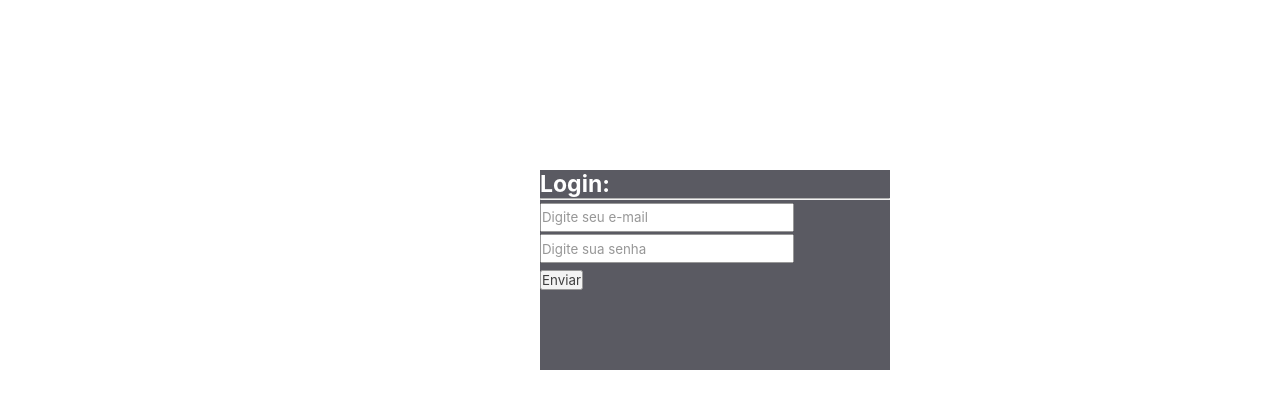
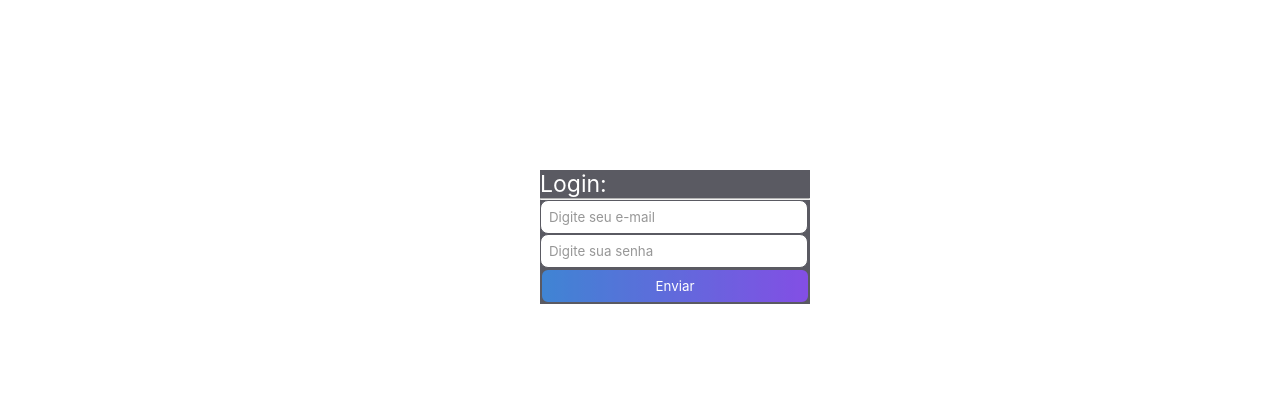
Before and after one commit to maydoug/telalogin_responsivo, a plain HTML site: page index.html in a window 1280 px wide. Shown: the part 69-478 px from the top of the page. Drawn offline with Linux system fonts and the light colour scheme.

Commit message:
estilizacao dos botoes e forms

```diff
--- a/css/style.css
+++ b/css/style.css
@@ -48,12 +48,42 @@ height:450px;
     margin-left:-100px; /* Metade do valor da Largura */
     margin-top:-50px; /* Metade da valor da Altura */
     position:absolute;
-    width: 350px; /* Valor da Largura */
-    height: 200px; /* Valor da Altura */
+    width: auto; /* Valor da Largura */
+    height: auto; /* Valor da Altura */
     color:#fff;
     background-color: #23232e;
     opacity: 75%;
     font-size: 23px;
+}
+
+.form-control {
+    outline: unset;
+    padding: 8px;
+    width: 250px;
+    border: 1px solid #23232e;
+    border-radius: 8px;
+}
+.form-control:focus{
+    opacity: 85%;
+    transition: 0.3s;
+}
+
+.btn-control {
+    background-image: linear-gradient(to right,rgb(0, 92, 197), rgb(90, 20, 220));
+    outline: unset;
+    padding: 8px;
+    width: 270px;
+    border: 2px solid #23232e;
+    border-radius: 8px;
+    cursor: pointer;
+    color: #fff;
+}
+.btn-control:focus{
+    background-image: linear-gradient(to left,rgb(0, 92, 197), rgb(90, 20, 220));
+    opacity:85%;
+    transition: 0.3s;
+    border: 1px solid #fff;
+    color: #fff;
 }
 
 .nav-list {
--- a/index.html
+++ b/index.html
@@ -26,12 +26,12 @@
         <main>
         <div class='containerExter'>
             <div class='containerCenter'>
-                <p><b>Login:</b></p>
+                <p>Login:</p>
                 <hr>
                 <p>
-                    <input placeholder="Digite seu e-mail" type="text" name="author" class="form-control" style="width:250px;height:25px;"/><br>
-                    <input placeholder="Digite sua senha" type="text" name="password" class="form-control" style="width:250px;height:25px;"/><br>
-                    <button type="submit" class="btn btn-primary">Enviar</button>
+                    <input placeholder="Digite seu e-mail" type="text" name="author" class="form-control"/><br>
+                    <input placeholder="Digite sua senha" type="text" name="password" class="form-control"/><br>
+                    <button type="submit" class="btn-control">Enviar</button>
                 </p>
                 <form></form>
             </div>
```
